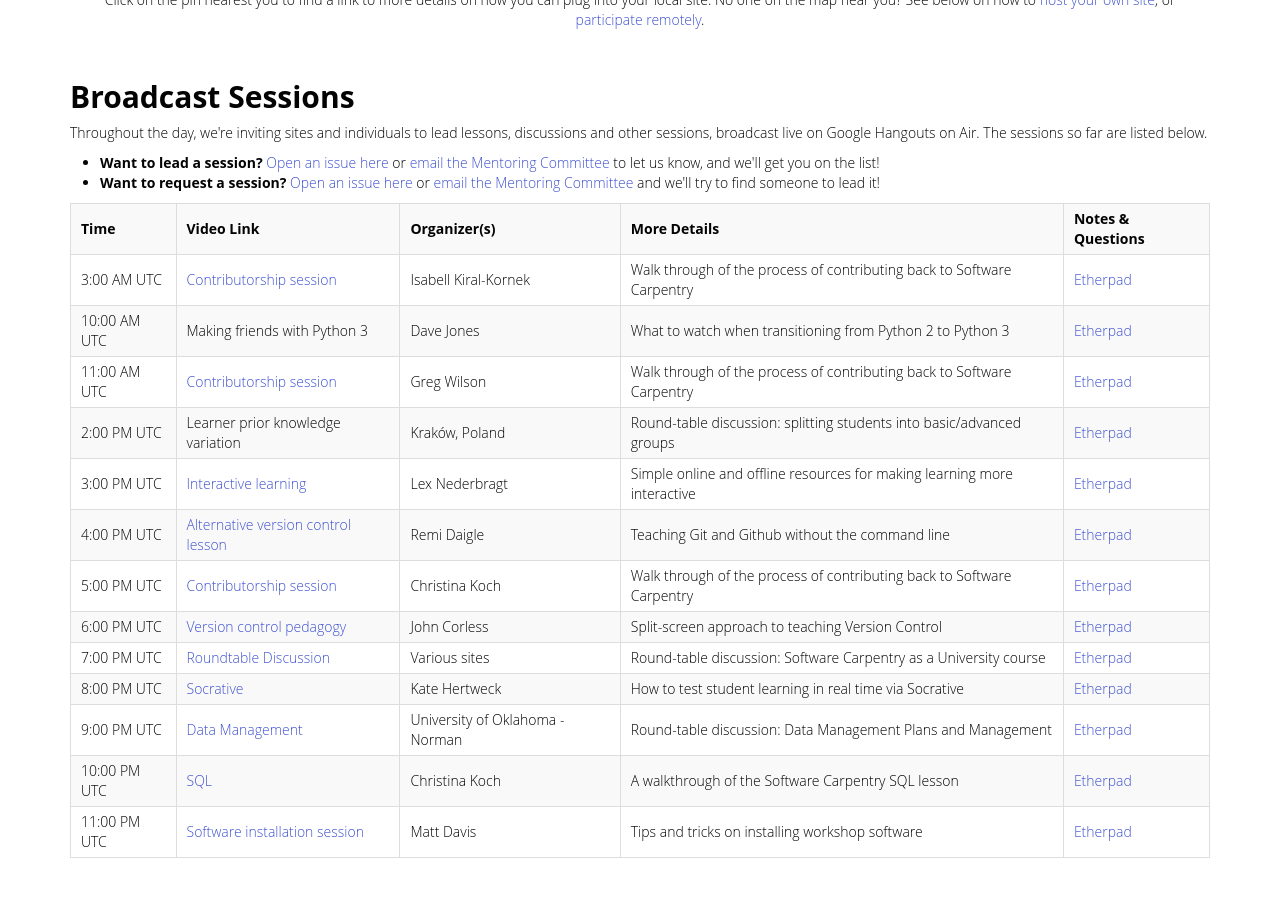
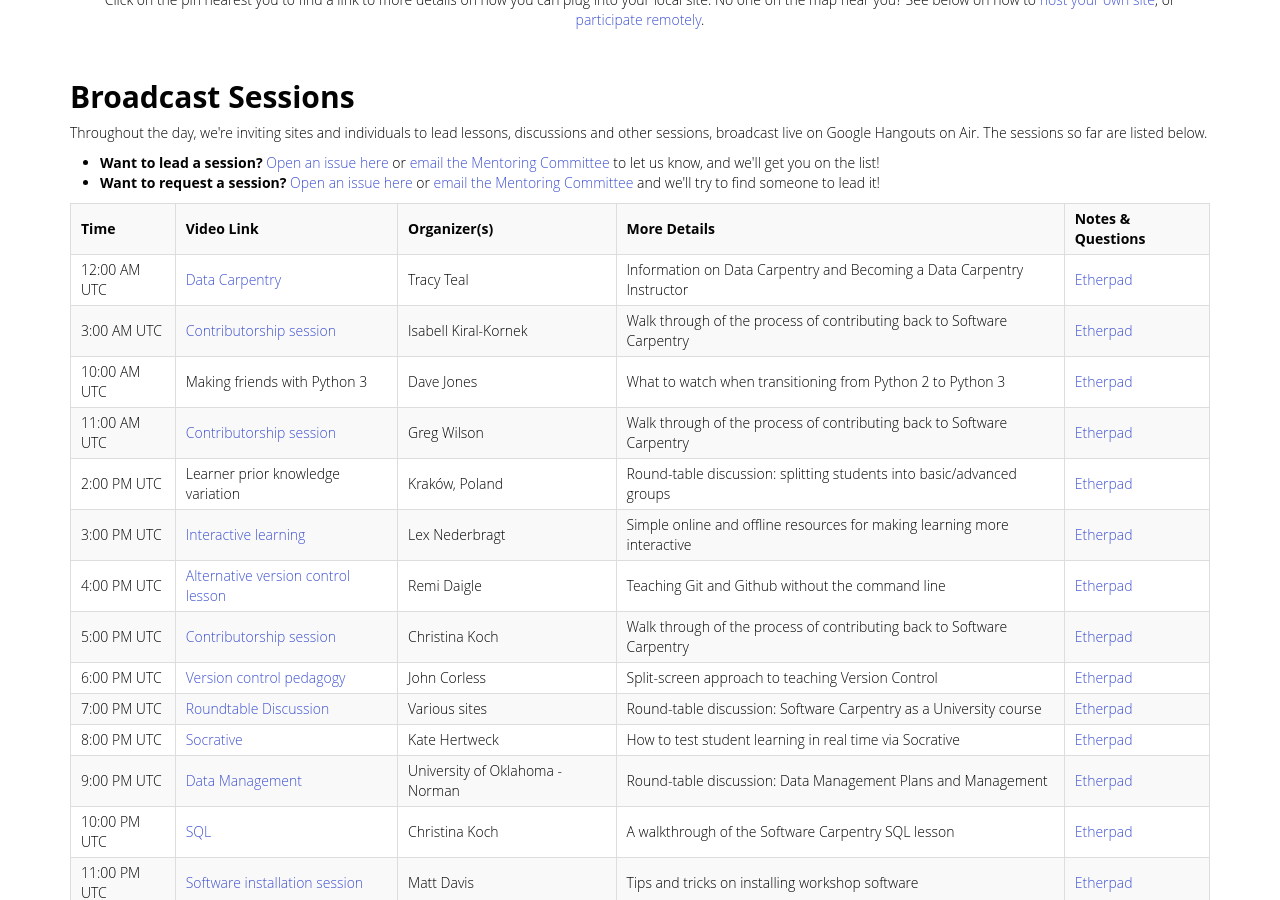
Before and after one commit to swcarpentry/instructor-retreat-2015, a Jekyll site: the page built from index.html, in a window 1280 px wide and 900 px high, scrolled down 360 px. Built offline with Jekyll 4.4.1, drawn with Linux system fonts in a browser that asks for light colours; a script that is not in the unit is left out.

Commit message:
Added Tracy's DC session

```diff
--- a/_includes/schedule.html
+++ b/_includes/schedule.html
@@ -13,6 +13,13 @@
             <td>Organizer(s)</td>
             <td>More Details</td>
             <td>Notes & Questions</td>
+        </tr>
+        <tr>
+            <td>12:00 AM UTC</td>
+            <td><a href="https://hangouts.google.com/call/yrbdkqrfrbzrbatj4f6i4szjpya">Data Carpentry</a></td>
+            <td>Tracy Teal</td>
+            <td>Information on Data Carpentry and Becoming a Data Carpentry Instructor</td>
+            <td><a href='http://pad.software-carpentry.org/swc-instructor-retreat-2015-12AM-UTC'>Etherpad</a></td>
         </tr>
         <tr>
             <td>3:00 AM UTC</td>
```
